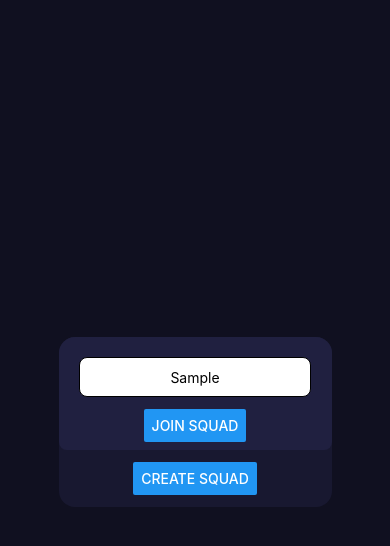
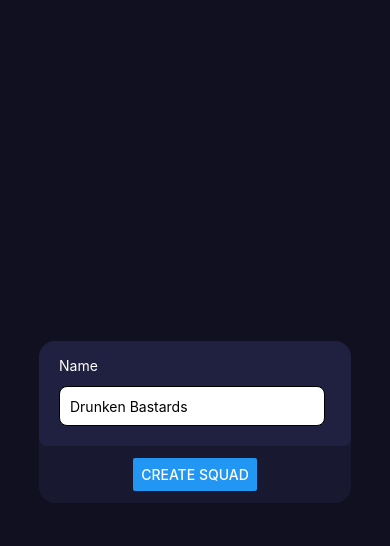
Before and after one commit to knut-egil/barsquad-app, a React Native app: screen / in a window 390 px wide. Both pictures are taken after typing "Sample" into the empty fields and a click on the button "CREATE SQUAD". Shown: the top 546 px of the page. Built offline with nearby package versions, Linux system fonts and the light colour scheme.

Commit message:
Add create squad w name input

```diff
--- a/App.tsx
+++ b/App.tsx
@@ -25,6 +25,8 @@ export default function App() {
   }
   //#endregion
 
+
+
   return <>{squad ? <SquadView></SquadView> : <SquadSetup></SquadSetup>}</>;
 }
 
--- a/views/squad-setup.tsx
+++ b/views/squad-setup.tsx
@@ -14,20 +14,61 @@ import { BarSquad } from "../controller/squad-session";
 export default function SquadSetup() {
   const { squad, joinSquad } = useContext<BarSquad.SquadContext>(SquadContext);
 
+  //#region Create
+  const [isCreating, setIsCreating] = useState(false);
+  function onCreateSquadPress() {
+    // If isCreating == false, set to true
+    if (!isCreating) {
+      setIsCreating(true);
+      return;
+    }
+
+    // We were already creating a squad, verify name etc.
+
+    // Attempt to register squad to backend
+
+    // If success, join user to squad and display squad-code
+    console.log(`Attempted to create squad with name: "${squadName}"!`);
+  }
+
   const [squadName, setSquadName] = useState("");
+  //#endregion
+
+  //#region Join
+  const [squadCode, setSquadCode] = useState("");
+  //#endregion
+
   return (
     <SafeAreaView style={styles.container}>
       <View style={styles.createContainer}>
+        {isCreating ? (
+          <>
+            <View style={styles.squadDetailsContainer}>
+              <View style={styles.squadDetailsInputContainer}>
+                <Text style={styles.squadDetailsInputText}>Name</Text>
+                <TextInput
+                  style={styles.squadDetailsInput}
+                  onChangeText={setSquadName}
+                  value={squadName}
+                  placeholder={"Drunken Bastards"}
+                />
+              </View>
+            </View>
+          </>
+        ) : (
+          <>
             <View style={styles.joinContainer}>
               <TextInput
                 style={styles.input}
-            onChangeText={setSquadName}
-            value={squadName}
+                onChangeText={setSquadCode}
+                value={squadCode}
                 placeholder={"DEADBEEF"}
               />
               <Button title={"Join Squad"}></Button>
             </View>
-        <Button title={"Create Squad"}></Button>
+          </>
+        )}
+        <Button title={"Create Squad"} onPress={onCreateSquadPress}></Button>
       </View>
       <StatusBar style="auto" />
     </SafeAreaView>
@@ -43,6 +84,39 @@ const styles = StyleSheet.create({
 
     width: "90%",
     textAlign: "center",
+
+    backgroundColor: "#ffffff",
+    borderRadius: 8,
+  },
+
+  squadDetailsContainer: {
+    backgroundColor: "#202040",
+    alignItems: "center",
+    justifyContent: "center",
+
+    paddingTop: 16,
+    padding: 8,
+    width: "100%",
+
+    borderRadius: 8,
+  },
+  squadDetailsInputContainer: {
+    display: "flex",
+    flexDirection: "column",
+
+    width: "100%",
+  },
+  squadDetailsInputText: {
+    marginLeft: 12,
+    color: "#ffffff",
+  },
+  squadDetailsInput: {
+    height: 40,
+    margin: 12,
+    borderWidth: 1,
+    padding: 10,
+
+    width: "90%",
 
     backgroundColor: "#ffffff",
     borderRadius: 8,
@@ -65,7 +139,7 @@ const styles = StyleSheet.create({
 
     gap: 12,
     paddingBottom: 12,
-    width: "70%",
+    width: "80%",
 
     borderRadius: 16,
     overflow: "hidden",
```
Also changed, not shown: views/create-squad-view.tsx (+30 -0 lines). Lines whose indentation alone changed are shown as unchanged.
